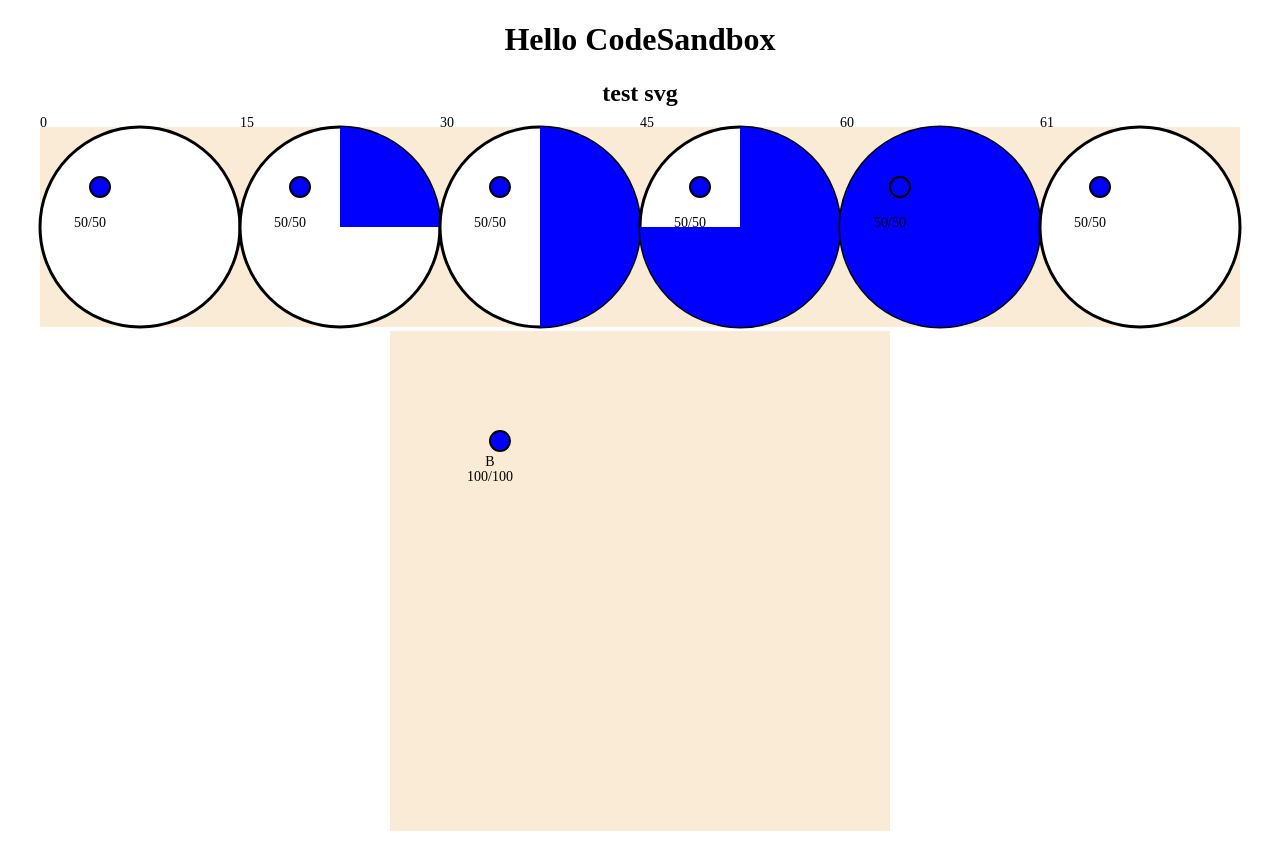
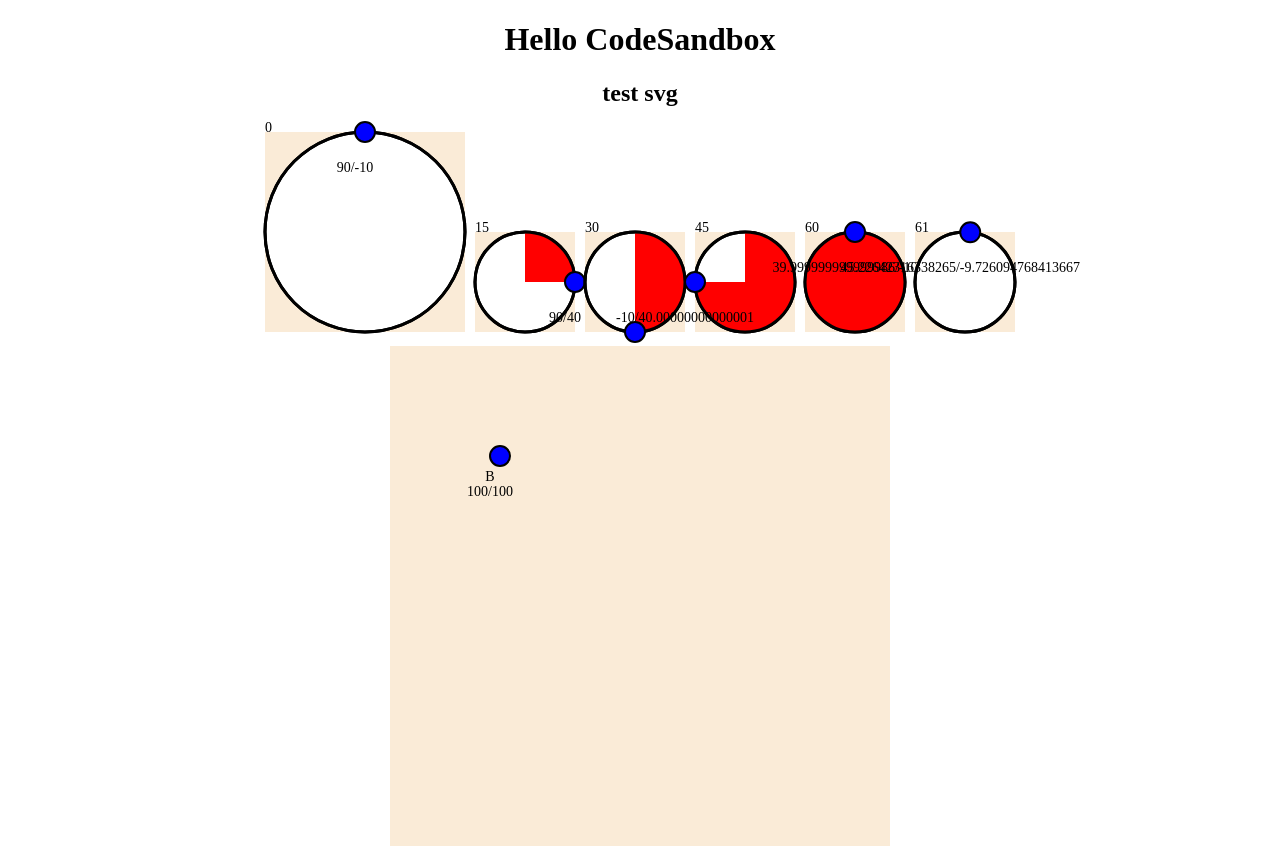
Before and after one commit to fumipopopo/react_svg_sample, a React (Create React App) app: page / in a window 1280 px wide. Built offline with nearby package versions, Linux system fonts and the light colour scheme.

Commit message:
x,y座標はTimer側で操作するようにした

```diff
--- a/src/App.tsx
+++ b/src/App.tsx
@@ -17,12 +17,12 @@ export default function App() {
       <h1>Hello CodeSandbox</h1>
       <h2>test svg</h2>
       <div>
-        <Timer x={50} y={50} label="A" minutes={0} />
-        <Timer x={50} y={50} label="A" minutes={15} />
-        <Timer x={50} y={50} label="A" minutes={30} />
-        <Timer x={50} y={50} label="A" minutes={45} />
-        <Timer x={50} y={50} label="A" minutes={60} />
-        <Timer x={50} y={50} label="A" minutes={61} />
+        <Timer radius={100} minutes={0} />
+        <Timer radius={50} minutes={15} />
+        <Timer radius={50} minutes={30} />
+        <Timer radius={50} minutes={45} />
+        <Timer radius={50} minutes={60} />
+        <Timer radius={50} minutes={61} />
         <Node x={100} y={100} label="B" />
       </div>
     </div>
--- a/src/components/Timer.tsx
+++ b/src/components/Timer.tsx
@@ -1,21 +1,20 @@
 import React, { useState, useRef } from "react";
 
 interface TimerProps {
-  x: number;
-  y: number;
-  label: string;
+  radius: number;
   minutes: number;
 }
 
-const Timer: React.FC<TimerProps> = ({ x, y, label, minutes }) => {
-  const [position, setPosition] = useState({ x, y });
+const Timer: React.FC<TimerProps> = ({ radius, minutes }) => {
+  const draggSize = 20;
+  const [position, setPosition] = useState({
+    x: getCircleX(minutesToRadian(minutes), radius) - draggSize / 2,
+    y: getCircleY(minutesToRadian(minutes), radius) - draggSize / 2,
+  });
   const [isDragging, setIsDragging] = useState(false);
   const [dragOffset, setDragOffset] = useState({ x: 0, y: 0 });
   const svgRef = useRef<SVGSVGElement>(null);
 
-  const radius = 100;
-  const degree = minutes * 6;
-  const radian = degree * (Math.PI / 180);
   const sectorPath = getSectorPath(radius, minutes);
 
   const handleMouseDown = (e: React.MouseEvent<SVGElement, MouseEvent>) => {
@@ -52,15 +51,12 @@ const Timer: React.FC<TimerProps> = ({ x, y, label, minutes }) => {
   return (
     <svg
       ref={svgRef}
-      width="200"
-      height="200"
+      width={radius * 2}
+      height={radius * 2}
       onMouseMove={handleMouseMove}
       onMouseLeave={handleMouseUp}
     >
       <text>{minutes}</text>
-      <text x={position.x} y={position.y + 35} textAnchor="middle" fill="black">
-        {label}
-      </text>
       <circle
         cx={radius}
         cy={radius}
@@ -69,8 +65,15 @@ const Timer: React.FC<TimerProps> = ({ x, y, label, minutes }) => {
         stroke="black"
         strokeWidth={3}
       />
-      {/* <path d="M200,200 L200,0 A200,200 0 0,1 400,200z" fill="red" /> */}
-      <path d={sectorPath} fill="blue" />
+      <path d={sectorPath} fill="red" />
+      <circle
+        cx={radius}
+        cy={radius}
+        r={radius}
+        fill="#00000000"
+        stroke="black"
+        strokeWidth={3}
+      />
       <rect
         x={position.x}
         y={position.y}
@@ -90,9 +93,14 @@ const Timer: React.FC<TimerProps> = ({ x, y, label, minutes }) => {
 
 export default Timer;
 
-function getSectorPath(radius: number, minutes: number) {
+function minutesToRadian(minutes: number) {
   const degree = minutes * 6;
   const radian = degree * (Math.PI / 180);
+  return radian;
+}
+
+function getSectorPath(radius: number, minutes: number) {
+  const radian = minutesToRadian(minutes);
   // 始点（真ん中）
   var path = "M" + radius + "," + radius;
   // 0分を扇の開始にする
@@ -107,9 +115,9 @@ function getSectorPath(radius: number, minutes: number) {
       " 0 " +
       (minutes < 30 ? 0 : 1) +
       ",1 " +
-      (radius + getCircleX(radian, radius)) +
+      getCircleX(radian, radius) +
       "," +
-      (radius - getCircleY(radian, radius));
+      getCircleY(radian, radius);
   } else if (minutes == 60) {
     // 60分の場合は0と同じになってしまうので別処理
     path +=
@@ -120,9 +128,9 @@ function getSectorPath(radius: number, minutes: number) {
 }
 
 function getCircleY(radians: number, radius: number) {
-  return Math.cos(radians) * radius;
+  return radius - Math.cos(radians) * radius;
 }
 
 function getCircleX(radians: number, radius: number) {
-  return Math.sin(radians) * radius;
+  return radius + Math.sin(radians) * radius;
 }
--- a/src/styles.css
+++ b/src/styles.css
@@ -5,6 +5,7 @@
 svg {
   overflow: visible;
   background-color: antiquewhite;
+  margin: 5px;
 }
 
 rect {
```
